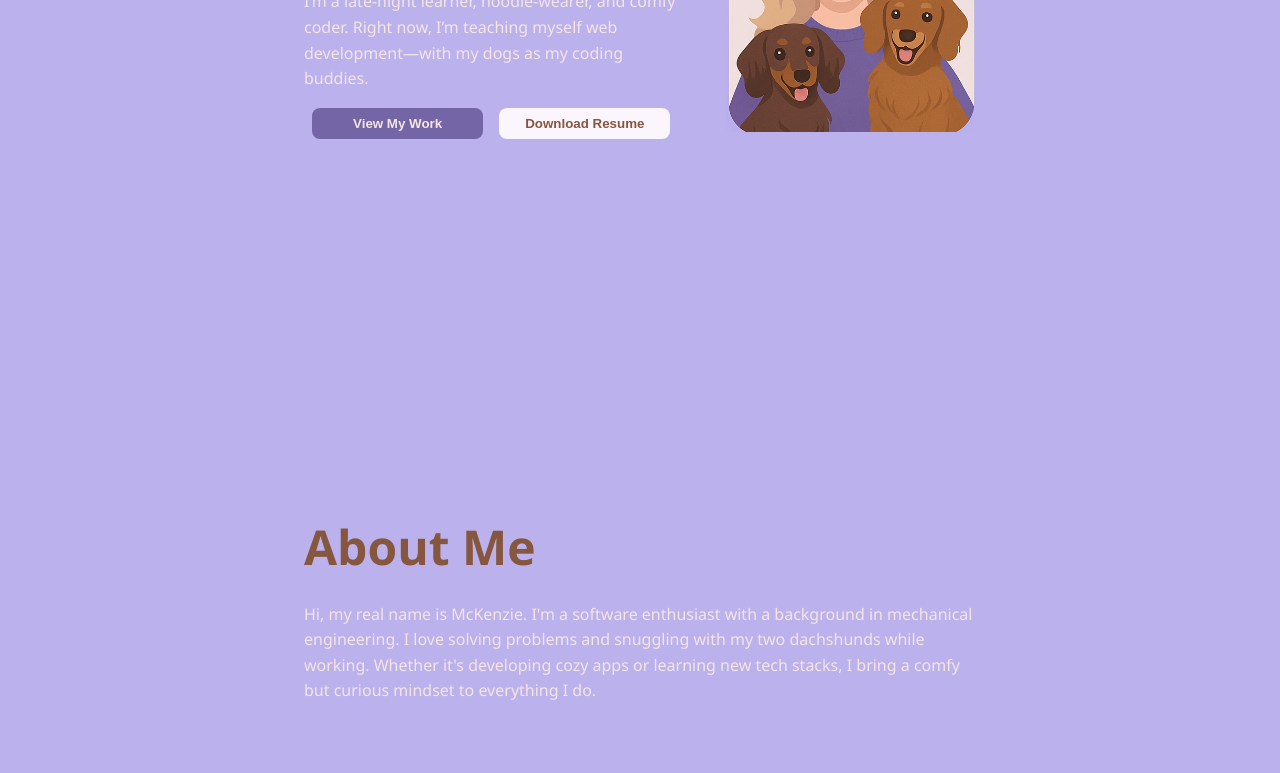
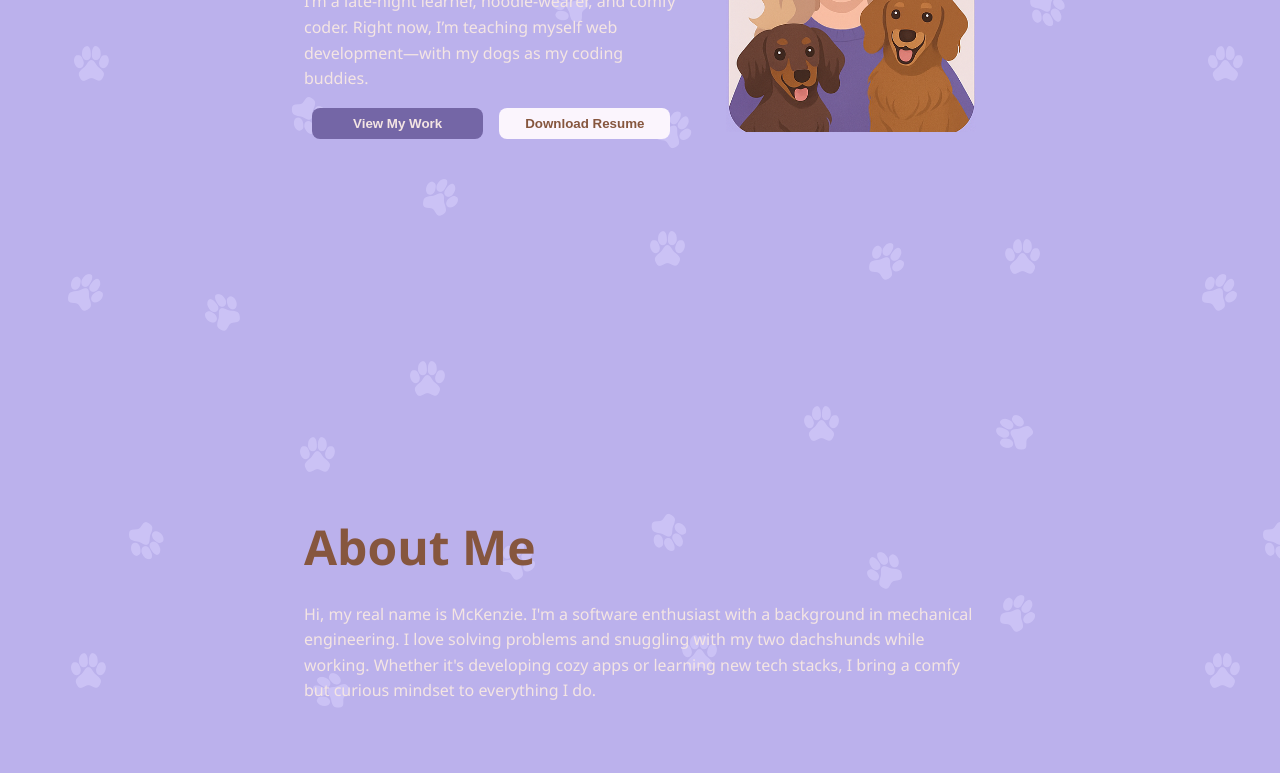
Before and after one commit to McKenzieWorley/cozy-portfolio, a plain HTML site: page index.html in a window 1280 px wide. Shown: the part 400-1173 px from the top of the page. Drawn offline with Linux system fonts and the light colour scheme.

Commit message:
Update style.css

```diff
--- a/styles/style.css
+++ b/styles/style.css
@@ -32,7 +32,7 @@ body{
     color: var(--warm-brown);
     line-height: 1.6;
 
-    background-image: url(./imgs/paw-print-overlay-cbc2f5.png);
+    background-image: url(../imgs/paw-print-overlay-cbc2f5.png);
 }
 
 /*Navigation*/
```
